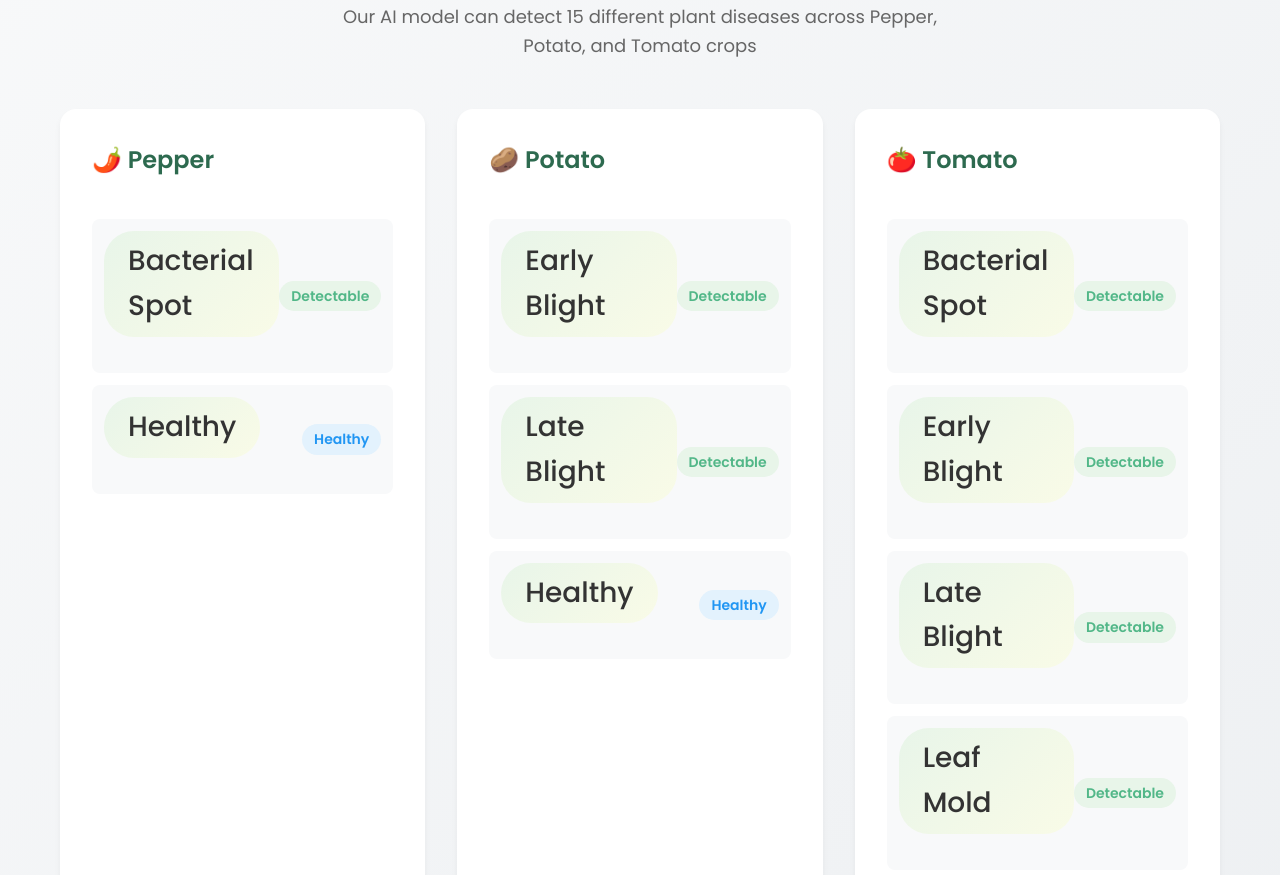
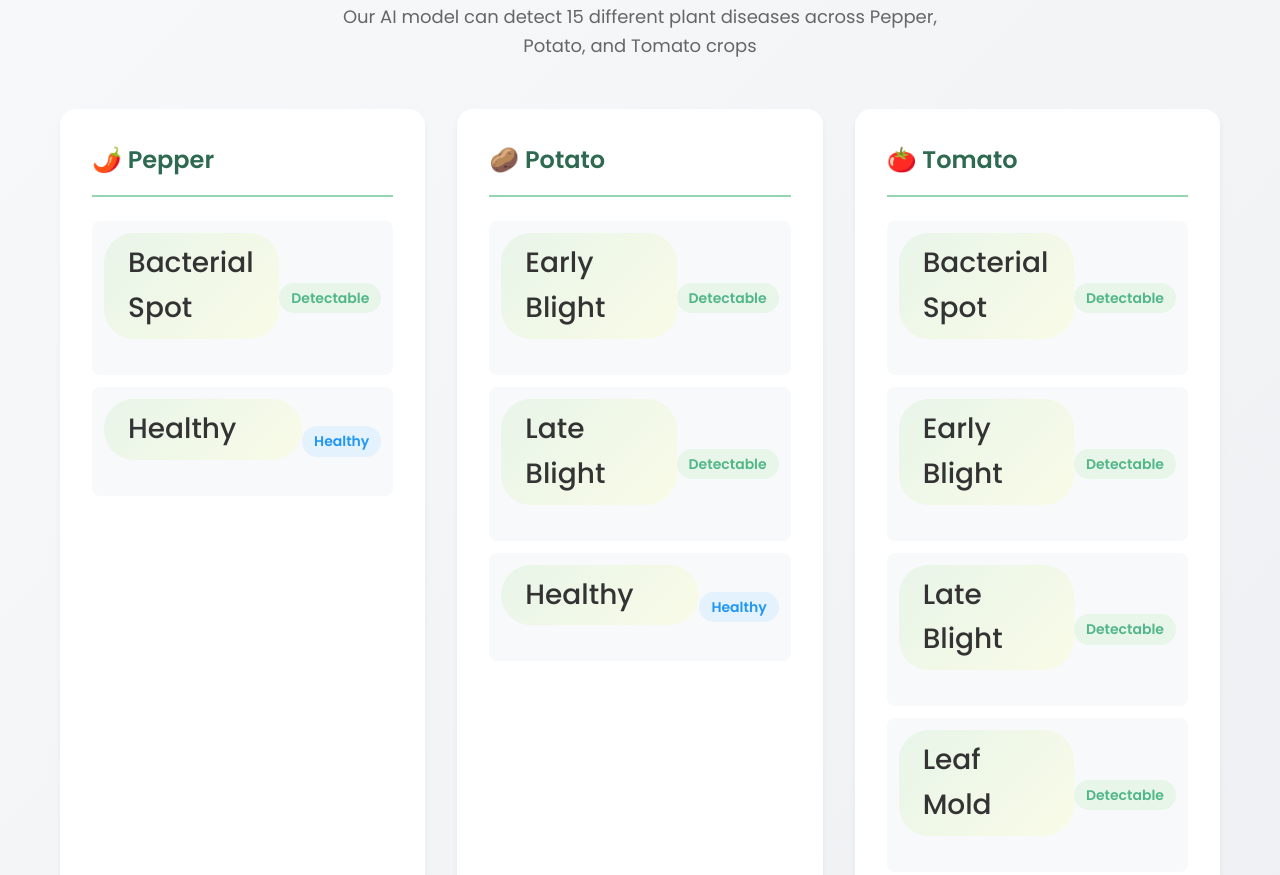
Before and after one commit to MoeenUddin01/RAG_Diagnostic_Agent, a website: page frontend/index.html in a window 1280 px wide. Shown: the part 2361-3236 px from the top of the page. Drawn offline with Linux system fonts and the light colour scheme.

Commit message:
Fix Supported Diseases section CSS - replace variables with actual colors

```diff
--- a/frontend/css/styles.css
+++ b/frontend/css/styles.css
@@ -1039,10 +1039,10 @@ body {
 .crop-title {
     font-size: 1.5rem;
     font-weight: 600;
-    color: var(--primary);
+    color: #2d6a4f;
     margin-bottom: 1.5rem;
     padding-bottom: 1rem;
-    border-bottom: 2px solid var(--light-green);
+    border-bottom: 2px solid #95d5b2;
 }
 
 .disease-list {
@@ -1068,6 +1068,7 @@ body {
 .disease-name {
     font-weight: 500;
     color: #333;
+    flex: 1;
 }
 
 .disease-status {
@@ -1077,6 +1078,7 @@ body {
     background: #e8f5e9;
     padding: 0.25rem 0.75rem;
     border-radius: 1rem;
+    white-space: nowrap;
 }
 
 .disease-status.status-healthy {
```
